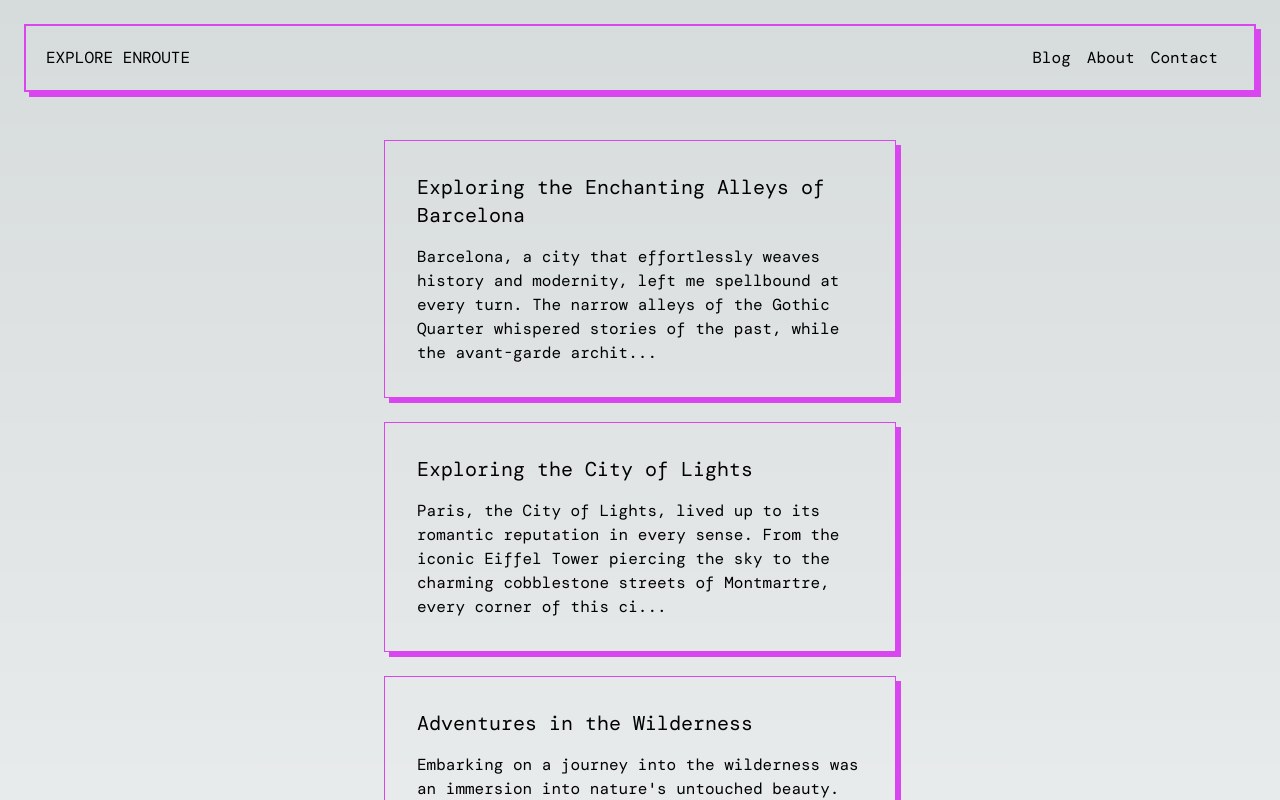
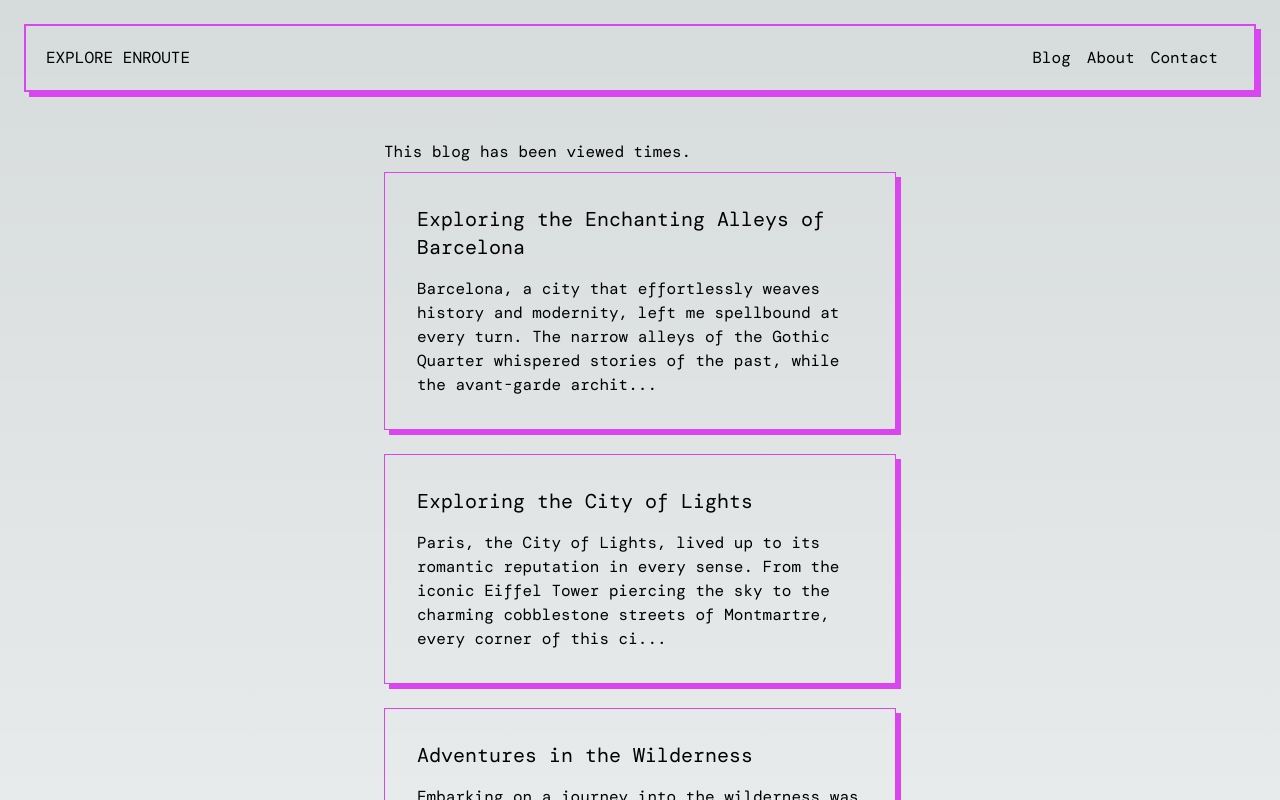
Before and after one commit to adesewa293/explore-enroute, a Next.js app: page / in a window 1280 px wide. Shown: the top 800 px of the page. Built offline with nearby package versions, Linux system fonts and the light colour scheme; no server answers; the database is empty; a web font is replaced by a local one.

Commit message:
add page views

```diff
--- a/package.json
+++ b/package.json
@@ -12,6 +12,7 @@
     "@types/node": "20.5.0",
     "@types/react": "18.2.20",
     "@types/react-dom": "18.2.7",
+    "@vercel/kv": "^0.2.2",
     "autoprefixer": "10.4.15",
     "eslint": "8.47.0",
     "eslint-config-next": "13.4.16",
--- a/src/app/[slug]/page.tsx
+++ b/src/app/[slug]/page.tsx
@@ -1,6 +1,7 @@
 import { getPostBySlug } from "@/lib/posts";
 import Link from "next/link";
 import { notFound } from "next/navigation";
+import { kv } from "@vercel/kv"
 
 type BlogPostParams = {
   params: {
@@ -8,16 +9,19 @@
   };
 };
 
-export default function BlogPost({ params }: BlogPostParams) {
+export default async function BlogPost({ params }: BlogPostParams) {
   const post = getPostBySlug(params.slug);
 
   if (!post) {
     notFound();
   }
 
+  const pageViews = await kv.incr(`${post.slug}:mypageviews`);
+
   return (
     <>
-      <h1 className="text-3xl mb-8 underline">{post.title}</h1>
+      <h1 className="text-3xl mb-4 underline">{post.title}</h1>
+      <p className="mb-8">Views: {pageViews}</p>
       <p className="text-justify mb-4">{post.content}</p>
       <div className="mb-4">
         <h2 className="text-xl font-semibold mb-2">Budget:</h2>
--- a/src/app/page.tsx
+++ b/src/app/page.tsx
@@ -1,10 +1,15 @@
 import Link from "next/link";
 import { getPosts } from "@/lib/posts";
+import { kv } from "@vercel/kv";
 
-export default function Home() {
+export default async function Home() {
   const posts = getPosts();
 
+  const pageViews = await kv.incr("mypageviews");
+
   return (
+    <div>
+      <p className="mb-2">This blog has been viewed {pageViews} times.</p>
       <ul>
         {posts.map((post) => {
           return (
@@ -23,5 +28,6 @@
           );
         })}
       </ul>
+    </div>
   );
 }
```
Also changed, not shown: 1 other file (tests, documents, lock files or other folders). Lines whose indentation alone changed are shown as unchanged.
